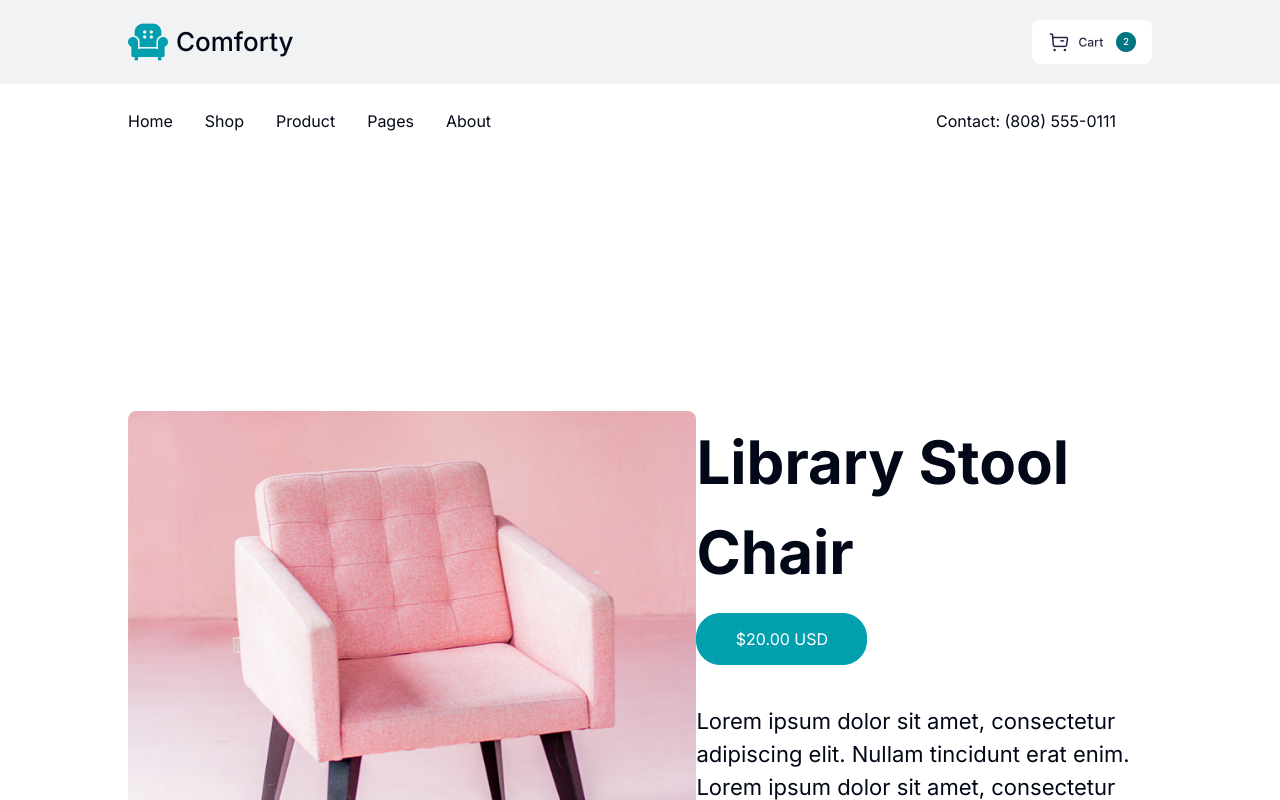
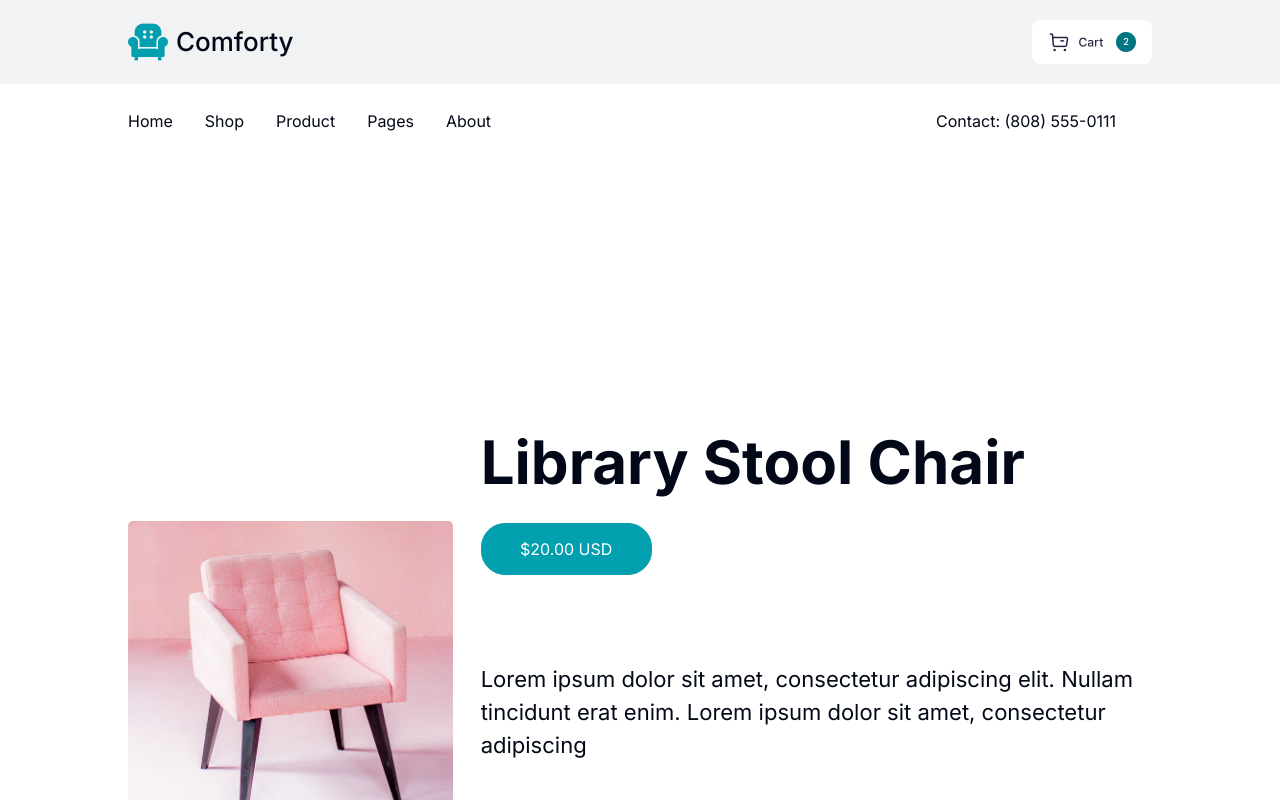
Before and after one commit to Hammadabbasi17/hackathon-project, a Next.js app: page /Shop in a window 1280 px wide. Shown: the top 800 px of the page. Built offline with nearby package versions, Linux system fonts and the light colour scheme; a web font is replaced by a local one.

Commit message:
Update page.tsx

```diff
--- a/src/app/Shop/page.tsx
+++ b/src/app/Shop/page.tsx
@@ -9,9 +9,9 @@ const Shop = () => {
     return (
         <div>
             <div className='w-full h-auto flex justify-center items-center mt-[84px]'>
-                <div className='w-[95%] lg:w-[80%] h-[850px] flex flex-col-reverse md:flex-row-reverse justify-around items-center '>
+                <div className='w-[95%] lg:w-[80%] h-[850px] flex flex-col-reverse md:flex-row-reverse justify-around items-center gap-7'>
 
-                    <div className=' w-auto lg:w-[541px] lg:h-[500px]  flex  flex-col justify-between gap-10'>
+                    <div className=' w-auto h-auto lg:h-[500px]  flex  flex-col justify-between gap-10'>
                         <div>
                             <h1 className='text-left text-[32px] font-[700] sm:text-[60px]'>Library Stool Chair</h1>
 
```
